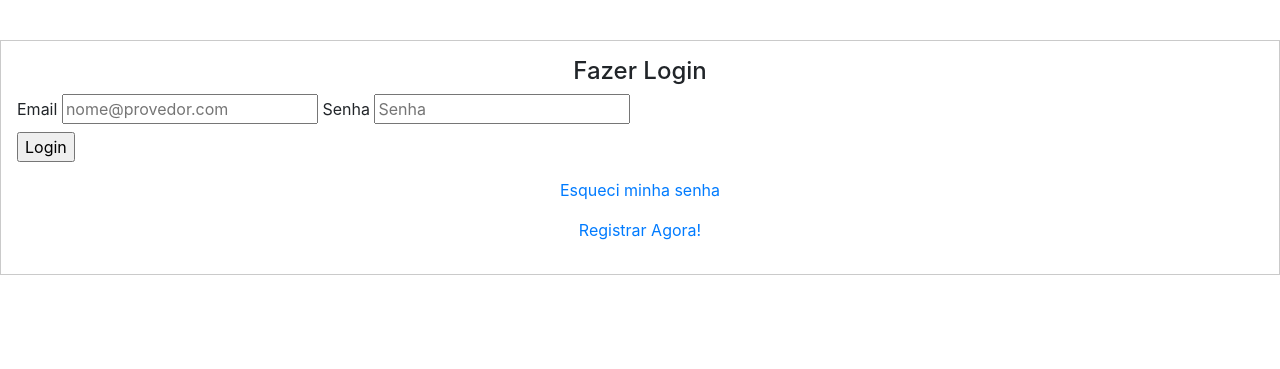
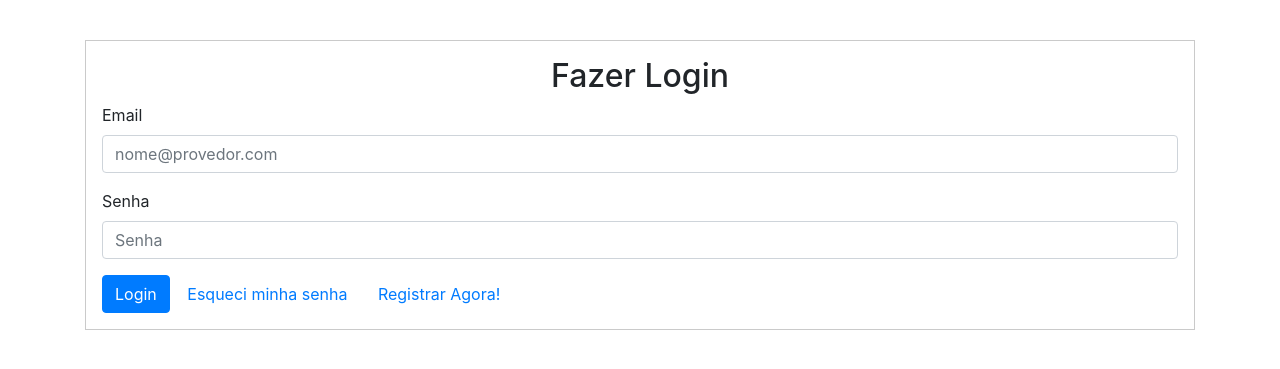
Before and after one commit to rjcjunior/dac-trabalho-final, a Django app: page /login/ in a window 1280 px wide. Shown: the top 369 px of the page. Run offline with Django 3.2, Linux system fonts and the light colour scheme; some libraries are stand-ins or nearby versions.

Commit message:
update templates to use bootstrap

```diff
--- a/estagios/authentication/templates/login.html
+++ b/estagios/authentication/templates/login.html
@@ -2,21 +2,39 @@
 {% load static %}
 
 {% block content %}
-<div class="grid-x">
-    <div class="cell small-12 medium-6 medium-offset-2 large-4 large-offset-4">
+<div class="container">
+    <div class="">
         <form class="log-in-form">
-            <h4 class="text-center">Fazer Login</h4>
-            <label>
-                Email
-                <input type="email" placeholder="nome@provedor.com">
-            </label>
-            <label>
-                Senha
-                <input type="password" placeholder="Senha">
-            </label>
-            <p><input type="submit" class="button expanded" value="Login" /></p>
-            <p class="text-center"><a href="#">Esqueci minha senha</a></p>
-            <p class="text-center"><a href="{% url 'register' %}">Registrar Agora!</a></p>
+            <h2 class="text-center">Fazer Login</h2>
+            <div class="validation-alerts">
+                {% if messages %}
+                    <div class="alert alert-success" role="alert">
+                        {% for message in messages %}
+                            <p{% if message.tags %} class="{{ message.tags }}"{% endif %}>{{ message }}</p>
+                        {% endfor %}
+                    </div>
+                {% endif %}
+                {% if form.non_field_errors %}
+                    <div class="alert alert-danger" role="alert">
+                        {% for error in form.non_field_errors %}
+                            <p{% if error.tags %} class="{{ error.tags }}"{% endif %}>{{ error }}</p>
+                        {% endfor %}
+                    </div>
+                {% endif %}
+            </div>
+            <div class="form-group">
+                <label>Email</label>
+                <input name="email" class="form-control" type="email" placeholder="nome@provedor.com">
+                <small class="form-text text-danger">{{ form.email.errors }}</small>
+            </div>
+            <div class="form-group">
+                <label>Senha</label>
+                <input name="password" class="form-control" type="password" placeholder="Senha">
+                <small class="form-text text-danger">{{ form.password.errors }}</small>
+            </div>
+            <input type="submit" class="btn btn-primary" value="Login" />
+            <a class="btn btn-outline" href="#">Esqueci minha senha</a>
+            <a class="btn btn-outline" href="{% url 'register' %}">Registrar Agora!</a>
         </form>
     </div>
 </div>
--- a/estagios/authentication/templates/register.html
+++ b/estagios/authentication/templates/register.html
@@ -3,7 +3,7 @@
 
 {% block content %}
 <div class="container">
-    <div class="cell small-12 medium-6 medium-offset-2 large-4 large-offset-4">
+    <div class="">
         <form class="log-in-form" method="post">
             <h2 class="text-center">Cadastrar</h2>
             <div class="validation-alerts">
```
